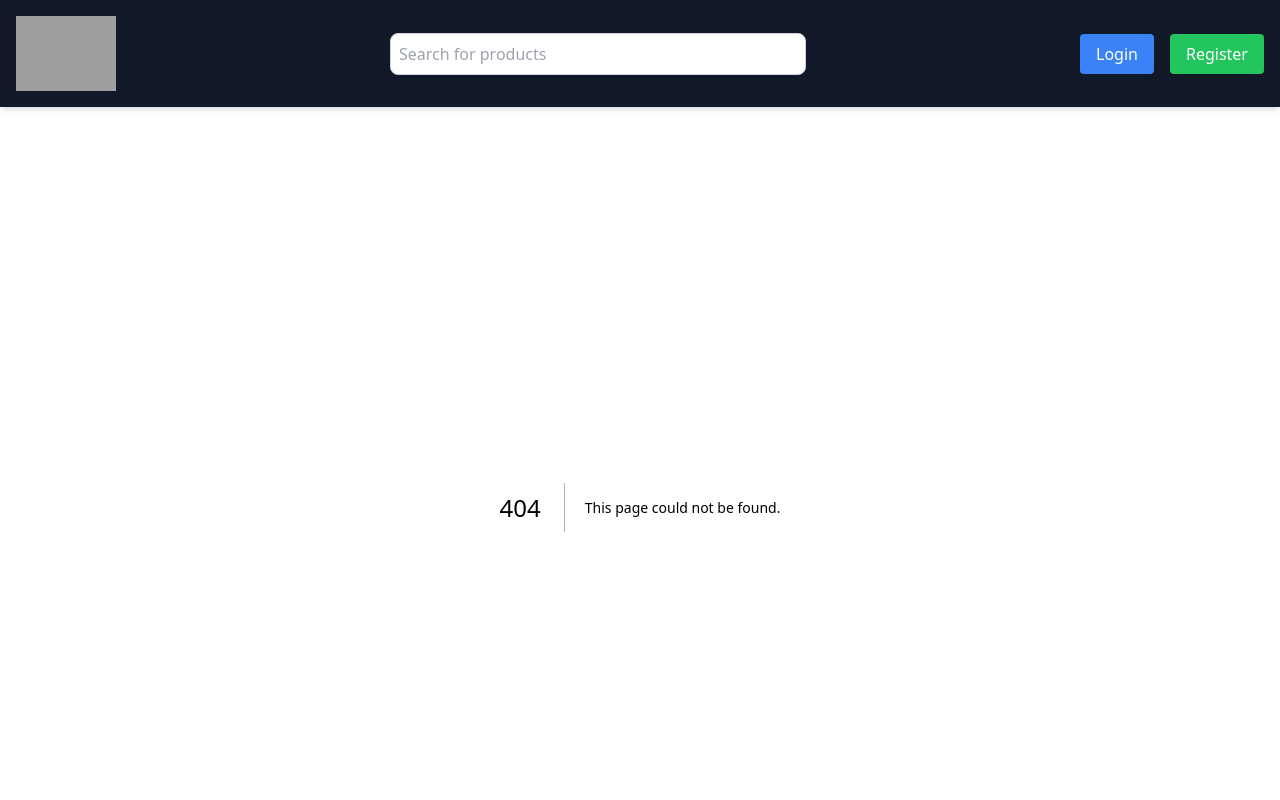
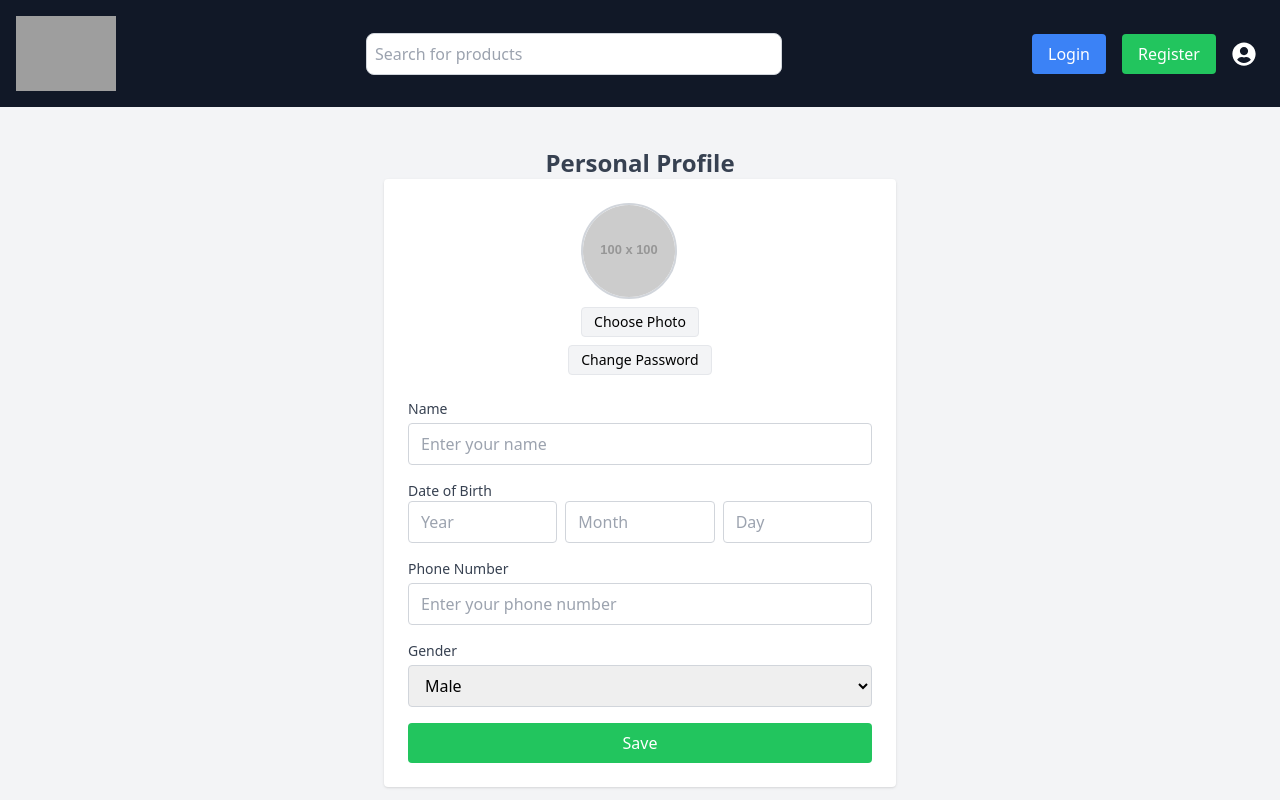
Before and after one commit to Greenify-revou/greenify-client, a Next.js app: page /profile in a window 1280 px wide. Before the commit this address had no page. Shown: the top 800 px of the page. Built offline with nearby package versions, Linux system fonts and the light colour scheme; grey boxes are pictures that could not be loaded.

Commit message:
feature profile page
add profile page

```diff
--- a/src/components/Navbar/index.tsx
+++ b/src/components/Navbar/index.tsx
@@ -1,6 +1,7 @@
 import Image from "next/image";
 import Link from "next/link";
 import SearchBar from "../SearchBar";
+import { FaUserCircle } from "react-icons/fa";
 
 const Navbar = () => {
   return (
@@ -16,8 +17,8 @@ const Navbar = () => {
         {/* Search Bar */}
         <SearchBar />
 
-        {/* Login & Register Buttons */}
-        <div className="flex gap-4">
+        {/* Login, Register,*/}
+        <div className="flex items-center gap-4">
           <Link href="/login" passHref>
             <button className="bg-blue-500 text-white py-2 px-4 rounded hover:bg-blue-400 transition">
               Login
@@ -28,6 +29,14 @@ const Navbar = () => {
               Register
             </button>
           </Link>
+
+          {/* User Profile Icon */}
+          <Link href="/profile" passHref>
+            <div className="cursor-pointer flex items-center gap-2 hover:text-gray-400 transition">
+              <FaUserCircle size={24} />
+              <span className="hidden sm:block"></span>
+            </div>
+          </Link>
         </div>
       </div>
     </nav>
--- /dev/null
+++ b/src/components/ProfileForm/index.tsx
@@ -0,0 +1,88 @@
+import React from "react";
+
+const ProfileForm: React.FC = () => {
+  return (
+    <div className="max-w-lg mx-auto p-6 bg-white shadow rounded">
+      <div className="flex flex-col items-center">
+        <div className="relative">
+          <img
+            src="https://via.placeholder.com/100"
+            alt="Profile"
+            className="w-24 h-24 rounded-full border-2 border-gray-300"
+          />
+          <button className="mt-2 bg-gray-100 px-3 py-1 rounded text-sm border hover:bg-gray-200">
+            Choose Photo
+          </button>
+        </div>
+        <button className="mt-2 bg-gray-100 px-3 py-1 rounded text-sm border hover:bg-gray-200">
+          Change Password
+        </button>
+      </div>
+      <form className="mt-6 space-y-4">
+        <div>
+          <label htmlFor="name" className="block text-sm font-medium text-gray-700">
+            Name
+          </label>
+          <input
+            id="name"
+            type="text"
+            className="w-full mt-1 border border-gray-300 rounded px-3 py-2 focus:ring focus:ring-green-300"
+            placeholder="Enter your name"
+          />
+        </div>
+        <div>
+          <label className="block text-sm font-medium text-gray-700">Date of Birth</label>
+          <div className="flex gap-2">
+            <input
+              type="number"
+              placeholder="Year"
+              className="w-1/3 border border-gray-300 rounded px-3 py-2 focus:ring focus:ring-green-300"
+            />
+            <input
+              type="number"
+              placeholder="Month"
+              className="w-1/3 border border-gray-300 rounded px-3 py-2 focus:ring focus:ring-green-300"
+            />
+            <input
+              type="number"
+              placeholder="Day"
+              className="w-1/3 border border-gray-300 rounded px-3 py-2 focus:ring focus:ring-green-300"
+            />
+          </div>
+        </div>
+        <div>
+          <label htmlFor="phone" className="block text-sm font-medium text-gray-700">
+            Phone Number
+          </label>
+          <input
+            id="phone"
+            type="text"
+            className="w-full mt-1 border border-gray-300 rounded px-3 py-2 focus:ring focus:ring-green-300"
+            placeholder="Enter your phone number"
+          />
+        </div>
+        <div>
+          <label htmlFor="gender" className="block text-sm font-medium text-gray-700">
+            Gender
+          </label>
+          <select
+            id="gender"
+            className="w-full mt-1 border border-gray-300 rounded px-3 py-2 focus:ring focus:ring-green-300"
+          >
+            <option>Male</option>
+            <option>Female</option>
+            <option>Other</option>
+          </select>
+        </div>
+        <button
+          type="submit"
+          className="w-full bg-green-500 text-white py-2 px-4 rounded hover:bg-green-600 focus:ring focus:ring-green-300"
+        >
+          Save
+        </button>
+      </form>
+    </div>
+  );
+};
+
+export default ProfileForm;
--- /dev/null
+++ b/src/pages/profile/index.tsx
@@ -0,0 +1,15 @@
+import React from 'react';
+import ProfileForm from '@/src/components/ProfileForm';
+
+const ProfilePage: React.FC = () => {
+  return (
+    <div className="min-h-screen bg-gray-100">
+      <div className="py-10">
+        <h1 className="text-center text-2xl font-semibold text-gray-700">Personal Profile</h1>
+        <ProfileForm />
+      </div>
+    </div>
+  );
+};
+
+export default ProfilePage;
```
